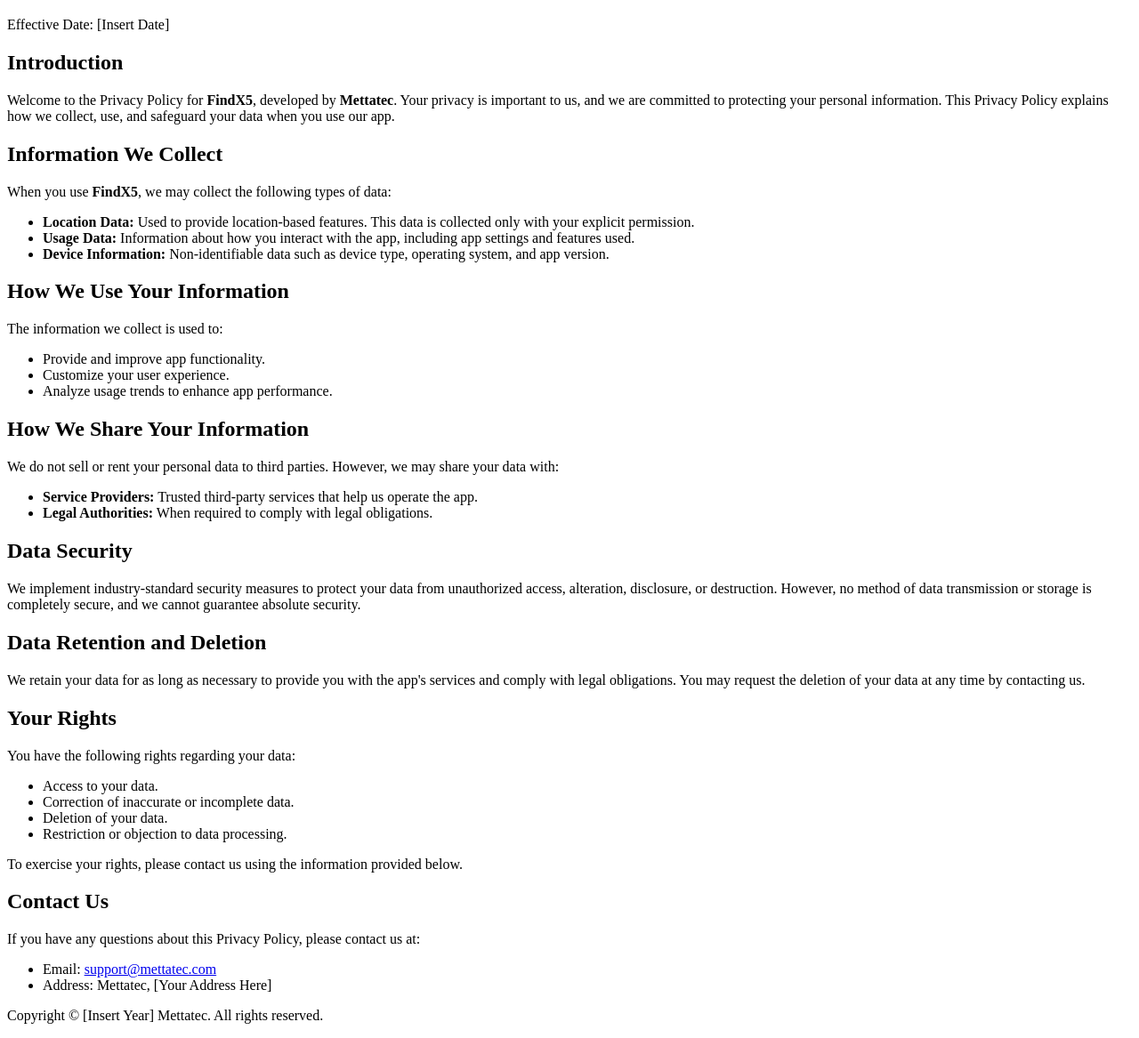
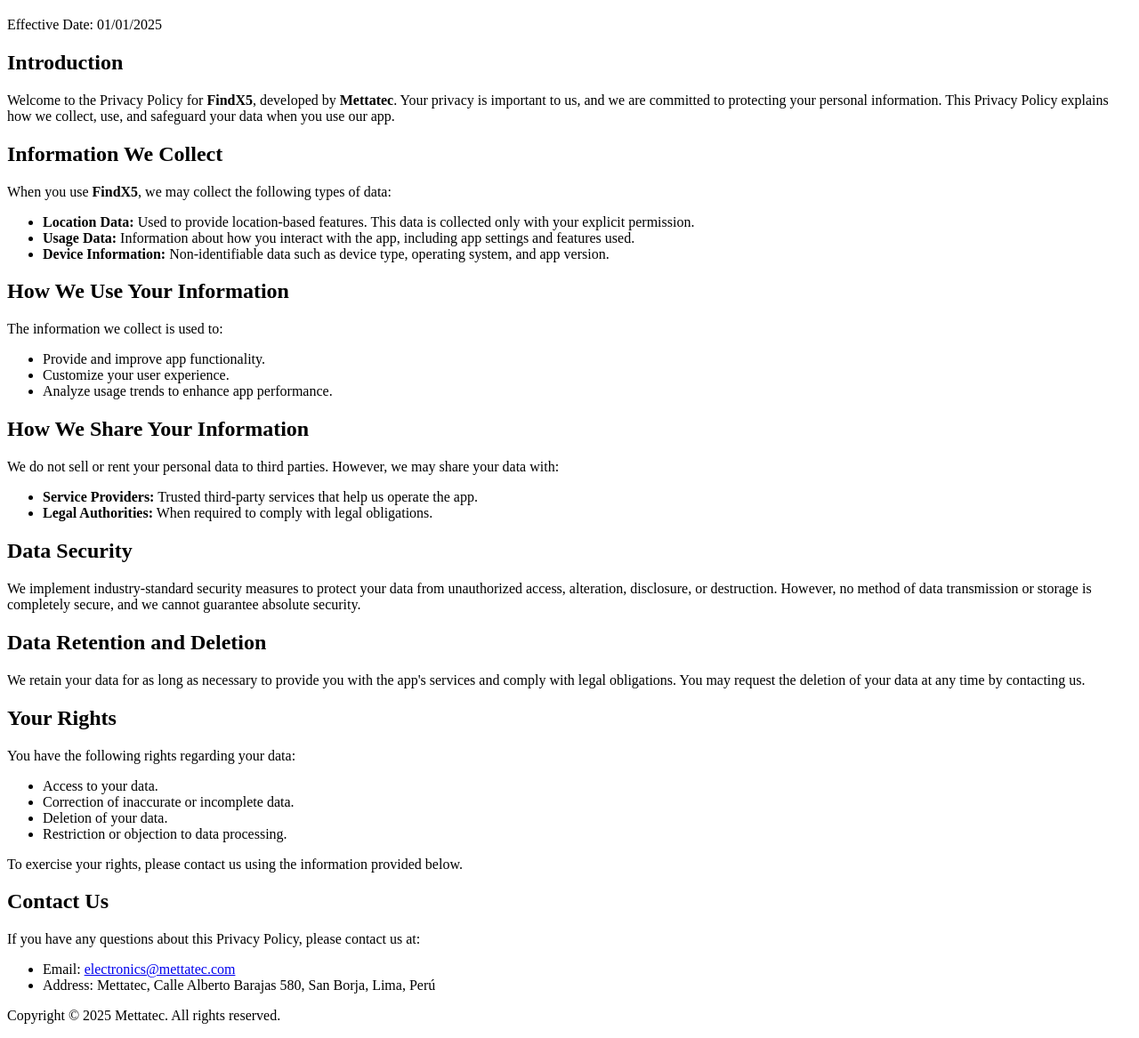
Before and after one commit to mettatec/mettatec.github.io, a plain HTML site: page index.html in a window 1280 px wide. Shown: the part 61-1228 px from the top of the page at 89% size. Drawn offline with Linux system fonts and the light colour scheme.

Commit message:
Update index.html

```diff
--- a/index.html
+++ b/index.html
@@ -8,7 +8,7 @@
 <body>
     <header>
         <h1>Privacy Policy</h1>
-        <p>Effective Date: [Insert Date]</p>
+        <p>Effective Date: 01/01/2025</p>
     </header>
 
     <section>
@@ -71,13 +71,13 @@
         <h2>Contact Us</h2>
         <p>If you have any questions about this Privacy Policy, please contact us at:</p>
         <ul>
-            <li>Email: <a href="mailto:support@mettatec.com">support@mettatec.com</a></li>
-            <li>Address: Mettatec, [Your Address Here]</li>
+            <li>Email: <a href="mailto:electronics@mettatec.com">electronics@mettatec.com</a></li>
+            <li>Address: Mettatec, Calle Alberto Barajas 580, San Borja, Lima, Perú</li>
         </ul>
     </section>
 
     <footer>
-        <p>Copyright &copy; [Insert Year] Mettatec. All rights reserved.</p>
+        <p>Copyright &copy; 2025 Mettatec. All rights reserved.</p>
     </footer>
 </body>
 </html>
```
